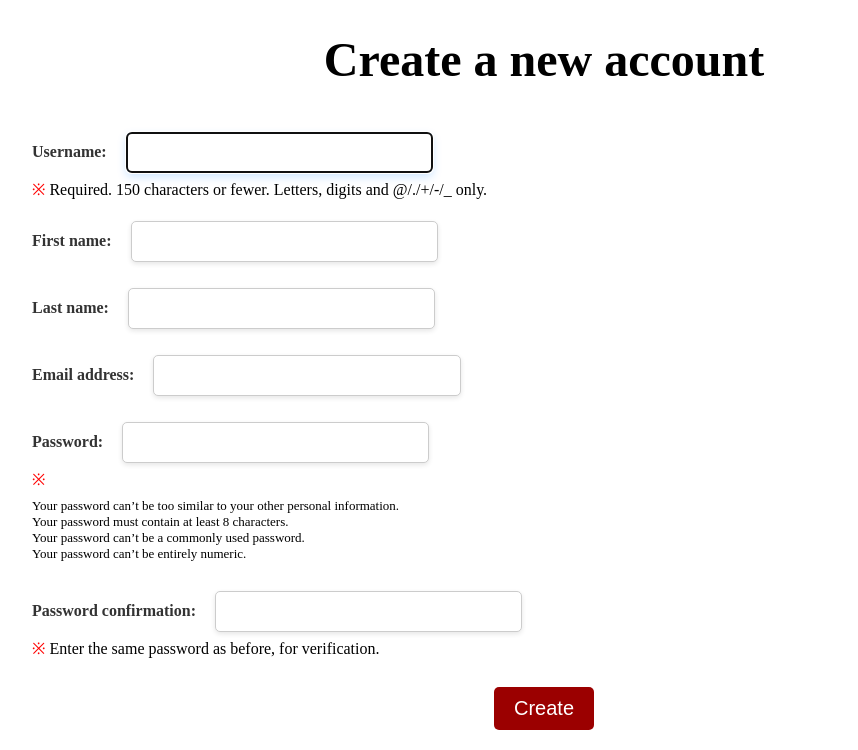
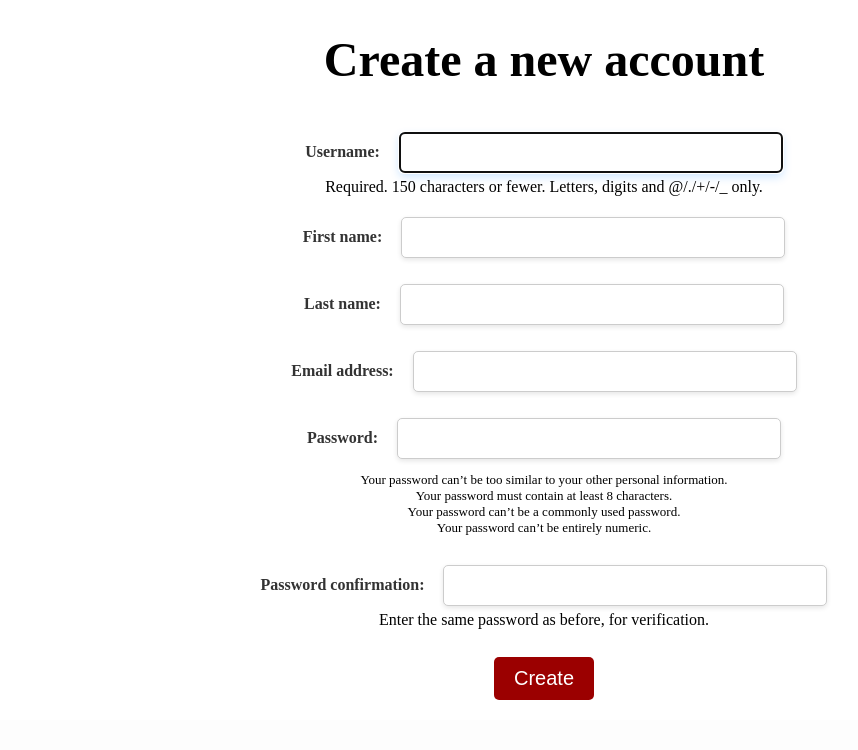
Before and after one commit to Najah7/menu-planning-app, a Django app: page /accounts/create/ in a window 1280 px wide. Shown: the part 90-840 px from the top of the page, without its empty margins (96-954 px from the left). After the commit the page ends 790 px from the top, so only its background shows below. Run offline with Django 5.2, Linux system fonts and the light colour scheme.

Commit message:
💄 [Fix] styles

```diff
--- a/src/static/css/basic.css
+++ b/src/static/css/basic.css
@@ -10,9 +10,6 @@
   box-sizing: border-box;
 }
 
-#content {
-  margin: 0 10%;
-}
 
 
 header {
@@ -47,6 +44,7 @@ nav ul li a:hover {
 }
 
 form {
+  width: 100%;
   display: flex;
   flex-direction: column;
   align-items: center;
@@ -54,6 +52,7 @@ form {
 }
 
 form p {
+  text-align: center;
   width: 100%;
   margin: .5rem 0;
 }
@@ -84,10 +83,7 @@ form p input:hover {
   box-shadow: 0 4px 10px rgba(0, 123, 255, 0.1);
 }
 
-form p span::before {
-  content: "※ ";
-  color: red;
-}
+
 
 form p span {
   display: block; /* Forces the content to start on a new line */
@@ -98,6 +94,7 @@ form ul {
   width: 100%;
   margin: 0;
   text-align: left;
+  text-align: center;
 }
 
 form ul li {
```
